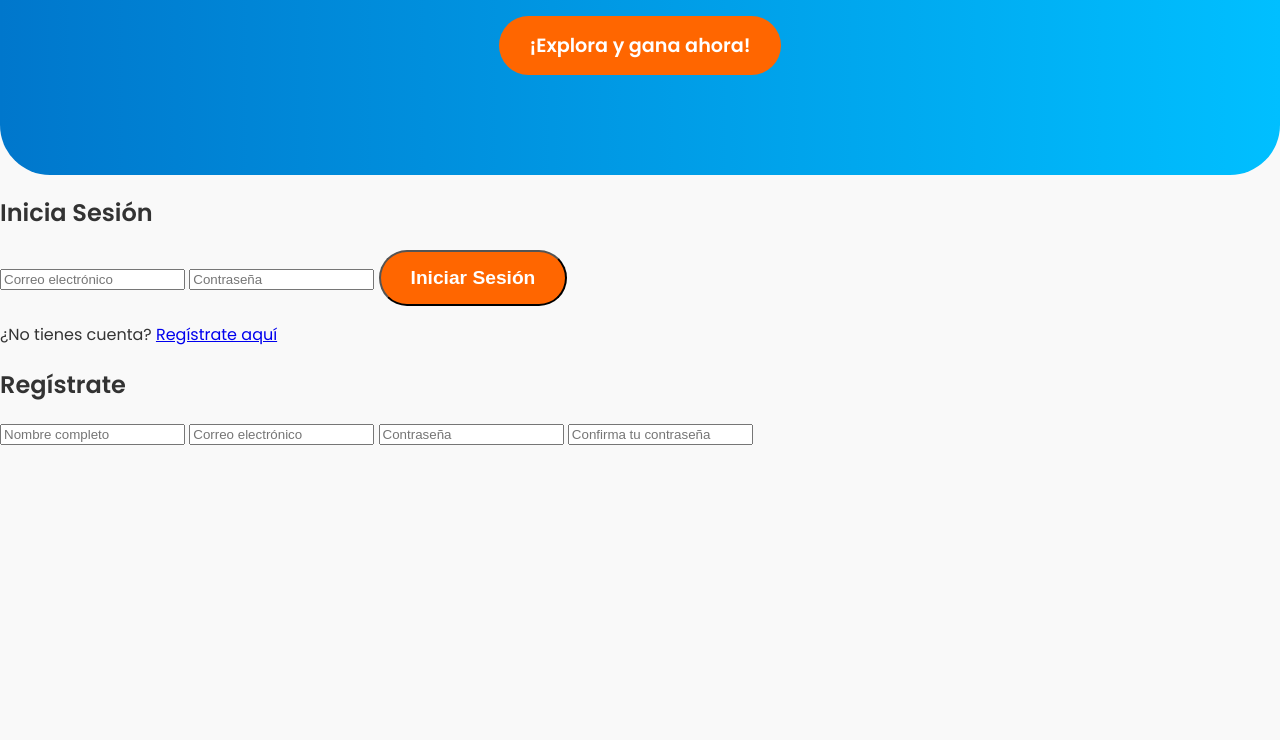
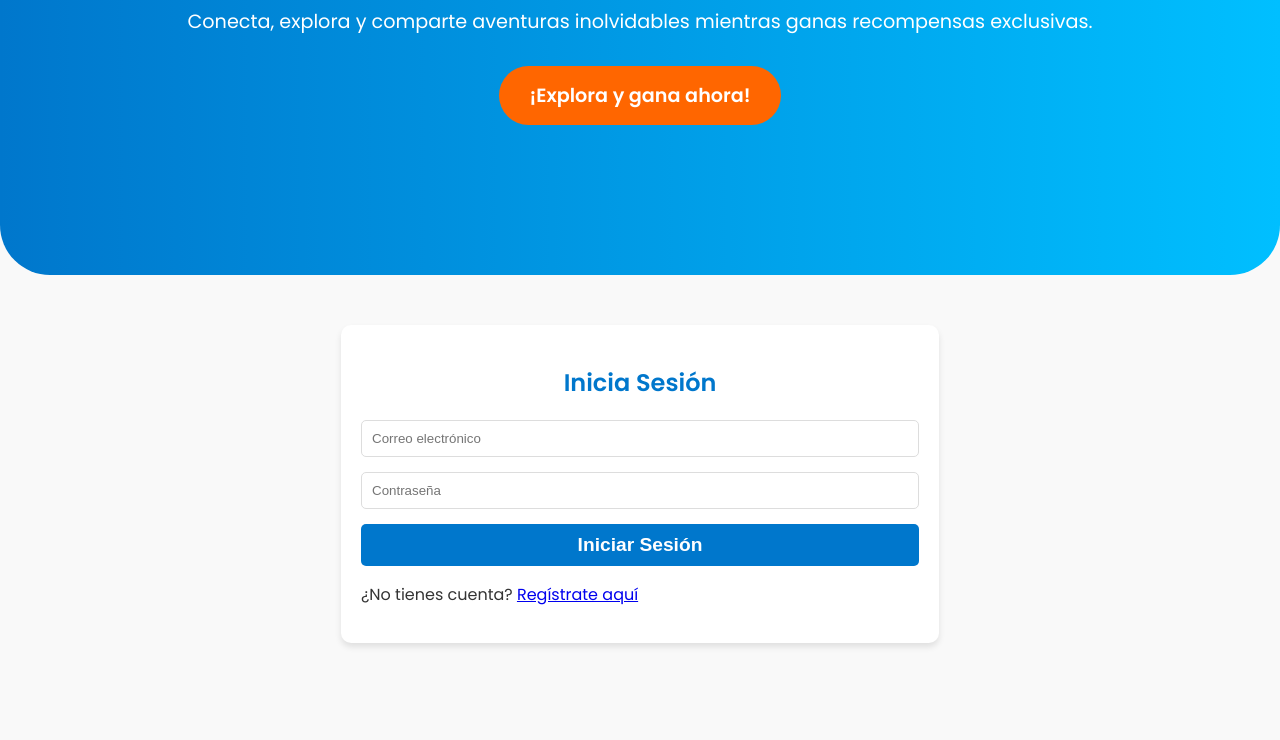
Before and after one commit to Lorena-energy/onlybackpackers., a plain HTML site: page index.html in a window 1280 px wide. Shown: the part 360-1100 px from the top of the page. Before the commit the page ends 806 px from the top, so only its background shows below. Drawn offline with Linux system fonts and the light colour scheme.

Commit message:
Update style.css

```diff
--- a/style.css
+++ b/style.css
@@ -1084,3 +1084,74 @@ footer p {
     display: flex;
   }
 }
+
+/* Hero Content */
+.hero-content {
+  text-align: center;
+  padding: 50px 20px;
+}
+
+/* Sección Auth (Inicio de sesión y registro) */
+.auth-section {
+  display: flex;
+  justify-content: space-around;
+  padding: 50px 20px;
+  background-color: #f9f9f9;
+}
+
+.auth-container {
+  width: 45%;
+  background-color: white;
+  padding: 20px;
+  border-radius: 10px;
+  box-shadow: 0 4px 6px rgba(0, 0, 0, 0.1);
+}
+
+.auth-container h2 {
+  text-align: center;
+  color: #0077cc;
+}
+
+.auth-container form {
+  display: flex;
+  flex-direction: column;
+}
+
+.auth-container form input {
+  margin-bottom: 15px;
+  padding: 10px;
+  border: 1px solid #ddd;
+  border-radius: 5px;
+}
+
+.auth-container form button {
+  background-color: #0077cc;
+  color: white;
+  padding: 10px;
+  border: none;
+  border-radius: 5px;
+  cursor: pointer;
+}
+
+.auth-container form button:hover {
+  background-color: #005fa3;
+}
+
+/* CTA Section */
+.cta-section {
+  text-align: center;
+  padding: 50px 20px;
+  background: linear-gradient(to right, #0077cc, #00bfff);
+  color: white;
+  border-radius: 10px;
+}
+
+.cta-section h2 {
+  font-size: 2.5rem;
+  margin-bottom: 20px;
+}
+
+.cta-section p {
+  font-size: 1.2rem;
+  margin-bottom: 20px;
+}
```
